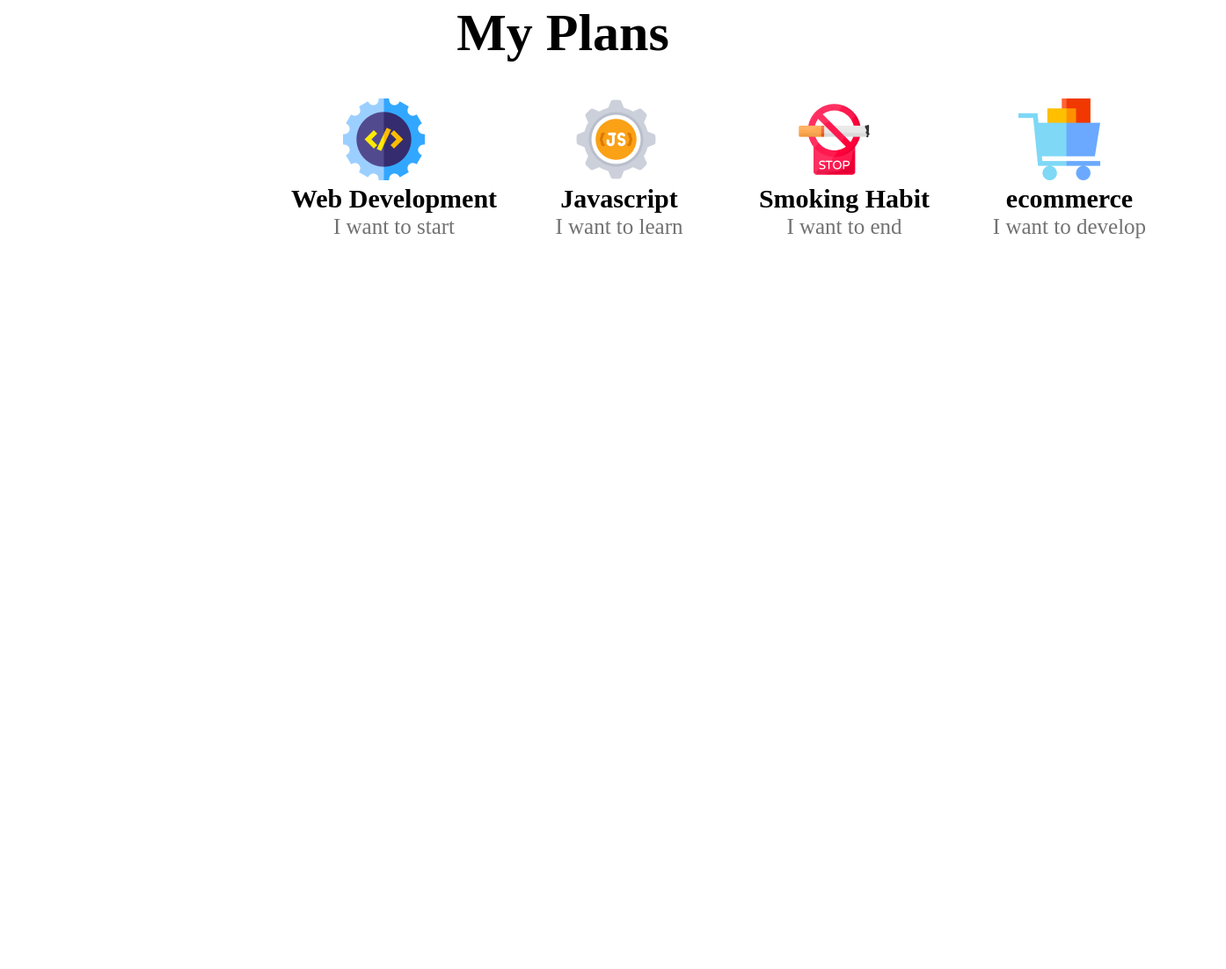
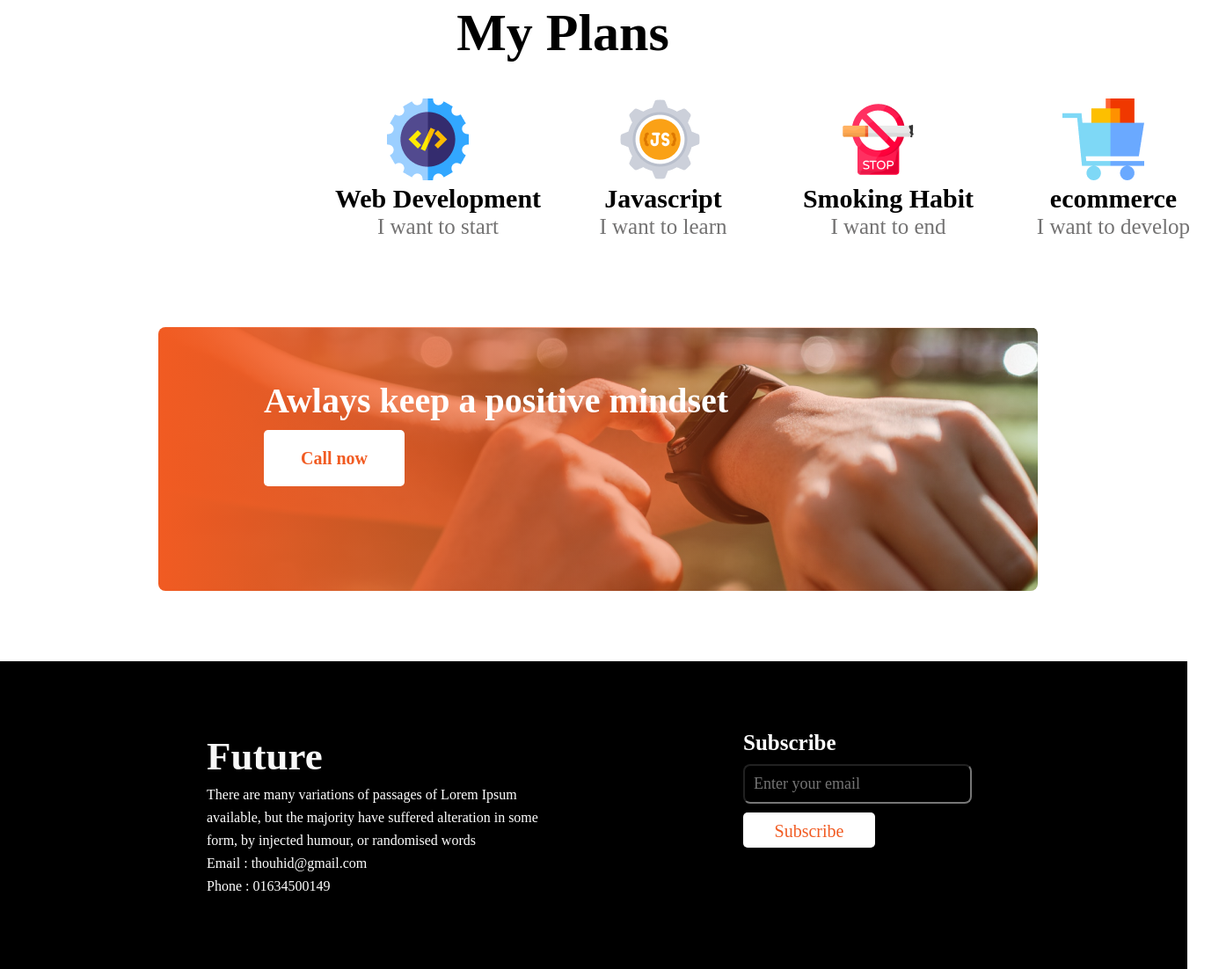
Before and after one commit to Thouhid98/practice-website, a plain HTML site: page index.html in a window 1280 px wide. Shown: the part 1684-2786 px from the top of the page at 88% size, 1394 px wide, since content can reach past the window. Before the commit the page ends 1996 px from the top, so only its background shows below. Drawn offline with Linux system fonts and the light colour scheme.

Commit message:
complete the website

```diff
--- a/index.html
+++ b/index.html
@@ -72,10 +72,31 @@
                     <p class="myplan-des">I want to develop</p>
                 </div>
             </section>
+
+            <section class="positive">
+                <div class="always">
+
+                    <h1 class="always-head">Awlays keep a positive mindset</h1>
+                    <button class="call-btn">Call now</button>
+                </div>
+            </section>
         </div>
     </main>
 
     <footer>
+        <section class="footer-sec">
+            <div class="future">
+                <h3 class="future-head">Future</h3>
+                <p class="future-des">There are many variations of passages of Lorem Ipsum available, but the majority have suffered alteration in some form, by injected humour, or randomised words</p>
+                <p class="email">Email : thouhid@gmail.com</p>
+                <p class="email">Phone : 01634500149</p>
+            </div>
+            <div class="subscribe">
+                <h2 class="sub-head">Subscribe</h2>
+                <input class="input" type="text" placeholder="Enter your email">
+                <button class="subscribe-btn">Subscribe</button>
+            </div>
+        </section>
     </footer>
 
 </body>
--- a/style/practice.css
+++ b/style/practice.css
@@ -90,6 +90,7 @@
 }
 .list{
     margin-top: 10px;
+
 }
 .contarary{
     font-family: Work Sans;
@@ -105,7 +106,7 @@
     display: flex;
     align-items: center;
     justify-content: space-around;
-    margin:20px 300px 20px 300px;
+    margin:20px 300px 20px 350px;
     padding: 20px;
 
 }
@@ -146,3 +147,117 @@
     font-style: normal;
     font-weight: 500;
 }
+/* always section  */
+.always{
+    margin:80px 200px 80px 180px;
+    width: 1000px;
+    height: 300px;
+    background-image:linear-gradient(90deg, #F15B22 0%, rgba(241, 91, 34, 0.00) 100%),
+     url('../images/watch.png');
+    border-radius: 8px;
+}
+.always-head{
+    margin-left: 100px;
+    padding-top: 60px;
+    padding-left: 20px;
+    color: white;
+    font-family: Work Sans;
+    font-size: 40px;
+    font-style: normal;
+    font-weight: 700;
+    line-height: normal;
+}
+.call-btn{
+    margin-left: 120px;
+    margin-top: 10px;
+    width: 160px;
+    height: 64px;
+    border-radius: 5px;
+    background: #FFF;
+    border: none;
+    color: #F15B22;
+    text-align: center;
+    font-family: Work Sans;
+    font-size: 20px;
+    font-style: normal;
+    font-weight: 600;
+}
+
+/* footer section  */
+.footer-sec{
+    display: flex;
+    justify-content: space-around;
+    align-items: center;
+    background-color: black;
+    color: white;
+    width: 1350px;
+    height: 350px;
+    padding-left: 130px;
+
+}
+.future{
+    width: 400px;
+
+}
+.future-head{
+    color: #F8F8F8;
+    font-family: Work Sans;
+    font-size: 45px;
+    font-style: normal;
+    font-weight: 700;
+    line-height: normal;
+    margin-bottom: 5px;
+}
+.future-des{
+    color: #FFF;
+    font-family: Work Sans;
+    font-size: 16px;
+    font-style: normal;
+    font-weight: 400;
+    line-height: 26px; /* 162.5% */
+}
+.email{
+    color: #FFF;
+font-family: Work Sans;
+font-size: 16px;
+font-style: normal;
+font-weight: 400;
+line-height: 26px; /* 162.5% */
+}
+.subscribe{
+    width: 400px;
+    margin-top: -60px;
+}
+.sub-head{
+    color: #FFF;
+    font-family: Work Sans;
+    font-size: 25px;
+    font-style: normal;
+    font-weight: 600;
+    line-height: normal;
+}
+.input{
+    width:260px;
+    height: 45px;
+    padding: 10px;
+    background-color:black;
+    color: white;
+    border-radius: 8px;
+    font-family: Work Sans;
+    font-size: 18px;
+    font-style: normal;
+    font-weight: 400;
+    line-height: normal;
+    margin-top: 10px;
+}
+.subscribe-btn{
+    width: 150px;
+    height: 40px;
+    padding: 10px 10px 10px 10px;
+    font-size: 20px;
+    border: none;
+    border-radius: 5px;
+    color: #F15B22;
+    background: white;
+    margin-top: 10px;
+}
```
